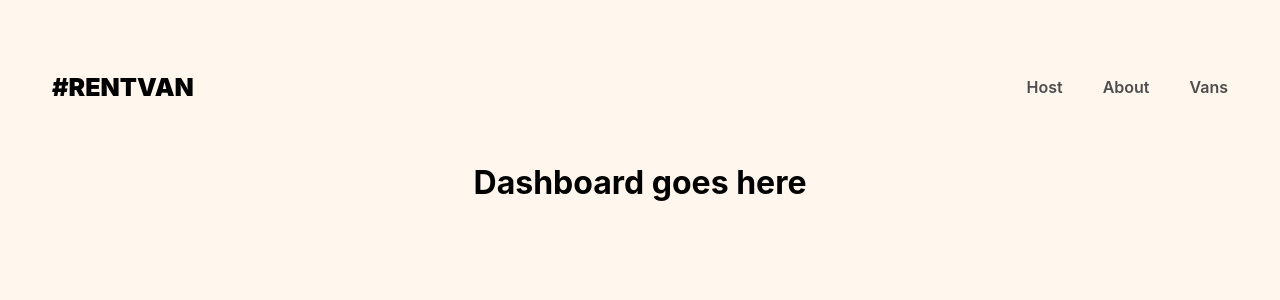
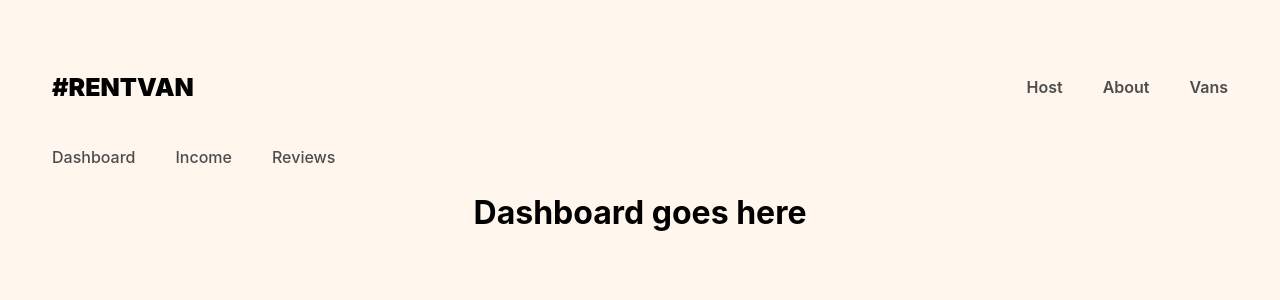
Before and after one commit to anouar4070/car-rent, a React (Vite) app: page /host in a window 1280 px wide. Shown: the top 300 px of the page. Built offline with nearby package versions, Linux system fonts and the light colour scheme; what miragejs would draw is missing.

Commit message:
Creating the Host Layout

```diff
--- a/src/App.jsx
+++ b/src/App.jsx
@@ -9,8 +9,10 @@
 import Dashboard from './pages/Host/Dashboard';
 import Income from './pages/Host/Income';
 import Reviews from './pages/Host/Reviews';
+import HostLayout from './components/HostLayout';
 
 import "../server"
+
 
 
 function App() {
@@ -23,9 +25,13 @@
           <Route path="/about" element={<About />} />
           <Route path="/vans" element={<Vans />} />
           <Route path="/vans/:id" element={<VanDetail />} />
+
+          <Route path="/host" element={<HostLayout />}>
           <Route path="/host" element={<Dashboard />} />
-          <Route path="/host/income" element={<Income />} />
-          <Route path="/host/reviews" element={<Reviews />} />
+            <Route path="/host/income" element={<Income />} />
+            <Route path="/host/reviews" element={<Reviews />} />
+          </Route>
+
         </Route>
       </Routes>
     </BrowserRouter>
--- /dev/null
+++ b/src/components/HostLayout.jsx
@@ -0,0 +1,15 @@
+import React from "react"
+import { Link, Outlet } from "react-router-dom"
+
+export default function HostLayout() {
+    return (
+      <>
+            <nav className="host-nav">
+                <Link to="/host">Dashboard</Link>
+                <Link to="/host/income">Income</Link>
+                <Link to="/host/reviews">Reviews</Link>
+            </nav>
+            <Outlet />
+        </>
+    )
+}
--- a/src/index.css
+++ b/src/index.css
@@ -278,3 +278,20 @@
   color: white;
   font-size: 1.125rem;
 }
+
+.host-nav {
+  display: flex;
+}
+
+.host-nav a {
+  text-decoration: none;
+  color: #4D4D4D;
+  font-weight: 500;
+  padding: 5px 20px;
+}
+
+.host-nav a:hover {
+  color: #161616;
+  text-decoration: underline;
+  font-weight: 600;
+}
```
